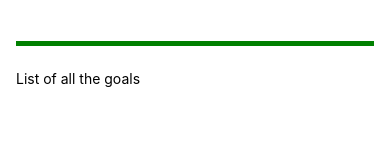
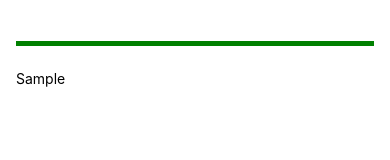
Before and after one commit to niteshsaxena03/Goals-App, a React Native app in the folder GoalsApp/: screen / in a window 390 px wide. Both pictures are taken after typing "Sample" into the empty fields and a click on the button "ADD GOAL". Shown: the part 137-297 px from the top of the page. Built offline with nearby package versions, Linux system fonts and the light colour scheme.

Commit message:
making the list work by using map method and usestate hook

```diff
--- a/GoalsApp/App.js
+++ b/GoalsApp/App.js
@@ -3,13 +3,17 @@
 import { Button, StyleSheet, Text, TextInput, View } from "react-native";
 
 export default function App() {
-  const [enteredGoalText, setEnteredGoalText] = useState('');
+  const [enteredGoalText, setEnteredGoalText] = useState("");
+  const [courseGoals, setCourseGoals] = useState([]);
 
   function goalInputHandler(enteredText) {
     setEnteredGoalText(enteredText);
   }
   function addGoalHandler() {
-    console.log(enteredGoalText);
+    setCourseGoals((currentCourseGoals) => [
+      ...currentCourseGoals,
+      enteredGoalText,
+    ]);
   }
   return (
     <View style={styles.appContainer}>
@@ -22,7 +26,9 @@
         <Button title="Add Goal" onPress={addGoalHandler} />
       </View>
       <View style={styles.goalsContainer}>
-        <Text>List of all the goals</Text>
+        {courseGoals.map((goal) => (
+          <Text key={goal}>{goal}</Text>
+        ))}
       </View>
     </View>
   );
```
